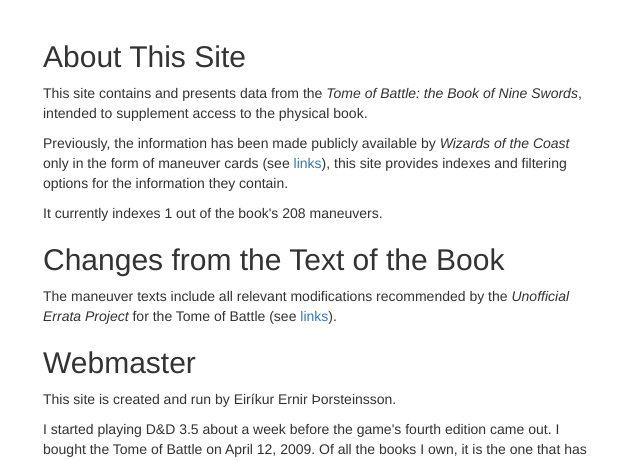
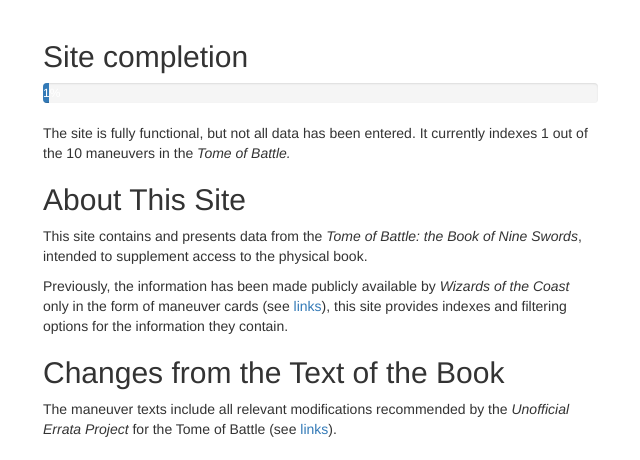
Before and after one commit to Ernir/tome-of-battle-tools, a Django app: template search_engine/templates/about.html in a window 1280 px wide. Shown: the part 72-532 px from the top of the page, without its empty margins (27-667 px from the left). Run offline with Django 3.2, Linux system fonts and the light colour scheme; the template is opened without the code that fills it: most values are stand-ins (such as "Sample title", 1, 10 or a date in 2020); some libraries are stand-ins or nearby versions.

Commit message:
Progress bar added.

```diff
--- a/search_engine/templates/about.html
+++ b/search_engine/templates/about.html
@@ -2,12 +2,19 @@
 
 {% block content %}
     <div class="col-md-6">
+        <h2>Site completion</h2>
+
+        <div class="progress">
+            <div class="progress-bar" role="progressbar" aria-valuenow="{{ percent }}" aria-valuemin="0" aria-valuemax="100" style="width: {{ percent }}%;">
+                {{ percent }}%
+            </div>
+        </div>
+        <p>The site is fully functional, but not all data has been entered. It currently indexes {{ number }} out of the {{ total }} maneuvers in the <em>Tome of Battle.</em></p>
+
         <h2 id="about">About This Site</h2>
 
         <p>This site contains and presents data from the <em>Tome of Battle: the Book of Nine Swords</em>, intended to supplement access to the physical book.</p>
         <p>Previously, the information has been made publicly available by <em>Wizards of the Coast</em> only in the form of maneuver cards (see <a href="{% url "search_engine.views.index" %}#links">links</a>), this site provides indexes and filtering options for the information they contain.</p>
-
-        <p>It currently indexes {{ number }} out of the book's 208 maneuvers.</p>
 
         <h2 id="changes">Changes from the Text of the Book</h2>
 
```
Also changed, not shown: search_engine/views.py (+10 -2 lines).
